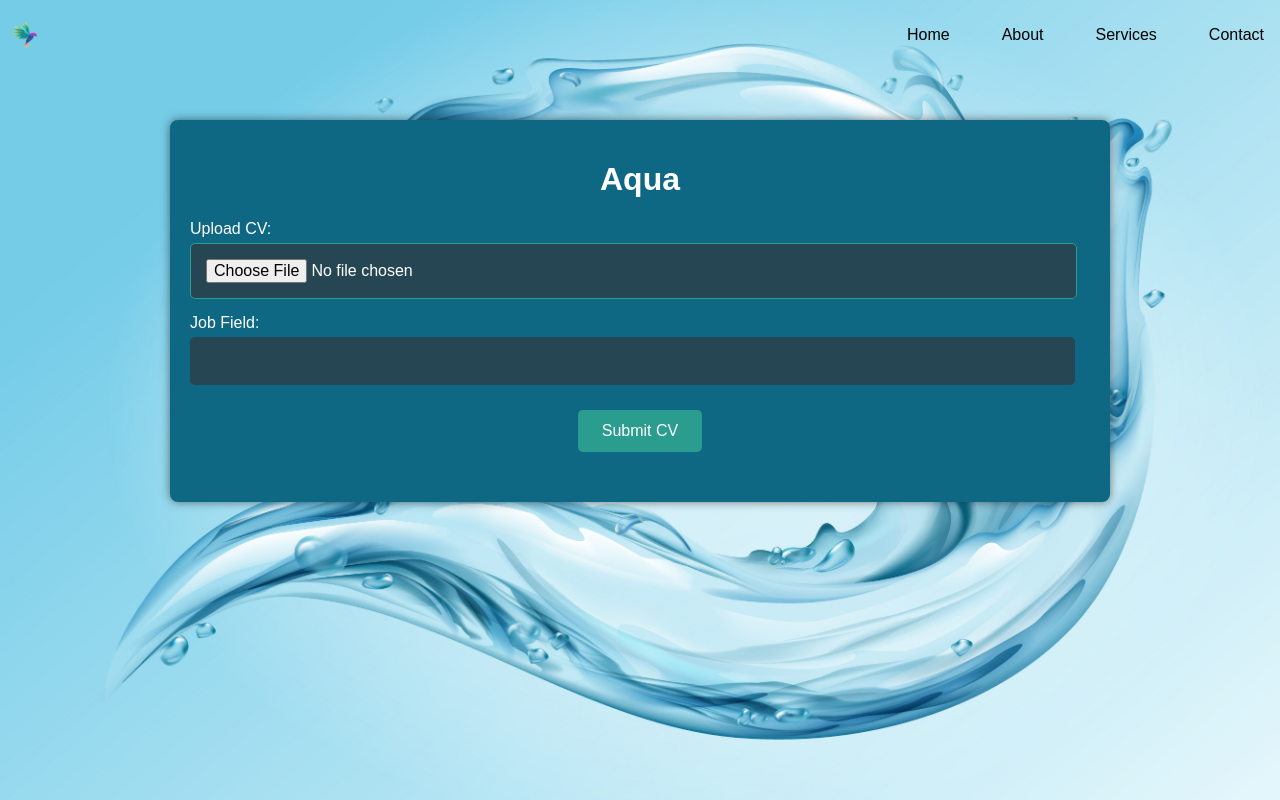
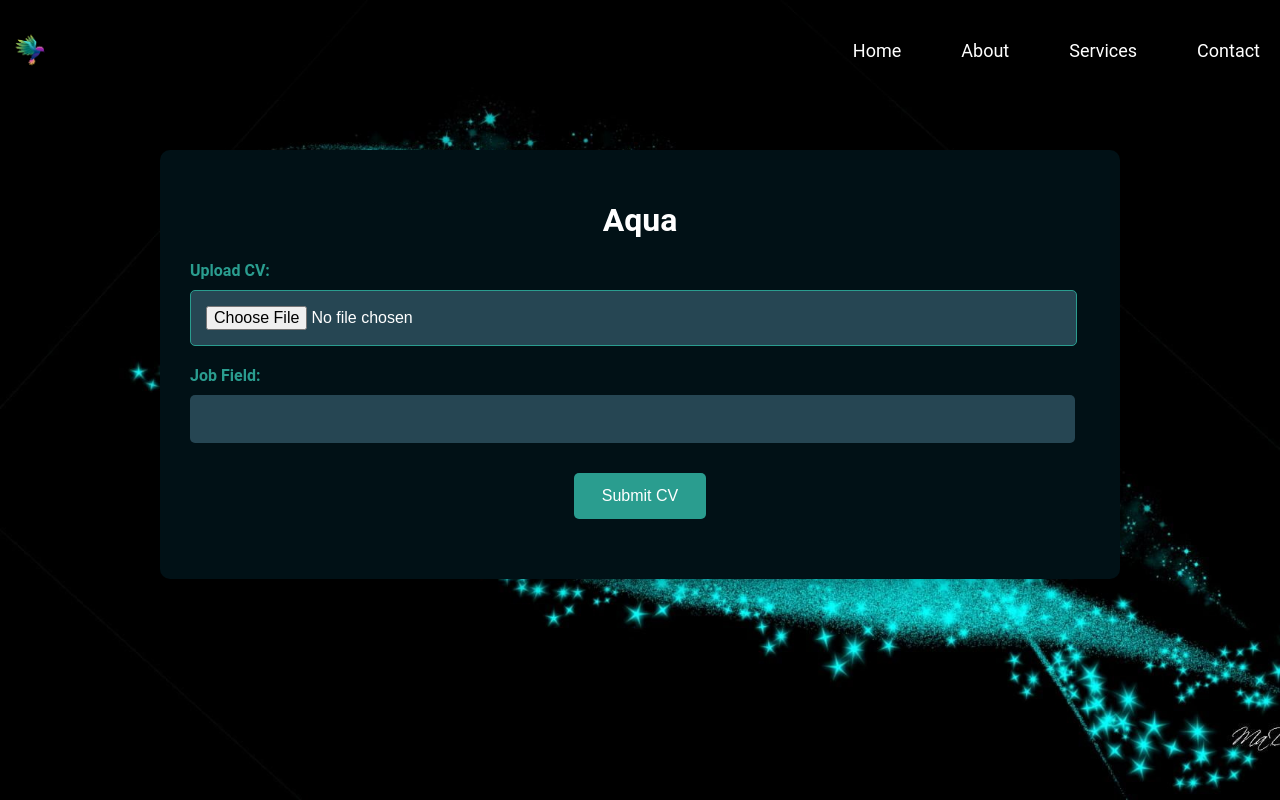
Before and after one commit to usmanmalik07/Aqua-Chatbot, a FastAPI app: page / in a window 1280 px wide. Run offline with FastAPI, Linux system fonts and the light colour scheme.

Commit message:
improved styling

```diff
--- a/static/css/styles.css
+++ b/static/css/styles.css
@@ -1,18 +1,20 @@
 /* Global Styles */
 body {
-    background: url('/static/audio/background.jpg') no-repeat center center fixed;
+    background: url('/static/audio/background2.jpg') no-repeat center center fixed;
     background-size: cover;
     color: #fff;
-    font-family: Arial, sans-serif;
+    font-family: 'Roboto', sans-serif; /* Updated font for a modern look */
     margin: 0;
     padding: 0;
+    transition: background 0.5s ease; /* Smooth background transition */
 }
 
 /* Header and Navbar */
 header {
-    padding: 10px 0;
+    padding: 20px 0;
     position: relative;
     height: 150%;
+    background: rgba(0, 0, 0, 0.5); /* Semi-transparent background */
 }
 
 .navbar {
@@ -22,18 +24,23 @@ header {
     width: 100%;
     height: 200%;
     margin: 0 auto;
-    color: black;
+    padding: 5 20px;
+    color: #fff;
+    /* Gradient background for the navbar */
+    box-shadow: 0 4px 10px rgba(0, 0, 0, 0.2); /* Soft shadow for navbar */
 }
-.hidden {
-    display: none;
-    opacity: 0;
-    transition: opacity 0.5s ease-out;
+
+.logo {
+    height: 60px;
+    width: auto;
+    opacity: 0.9;
+    background: none;
+    transition: transform 0.3s ease;
+    color: #fff; /* Smooth logo transition */
 }
-.logo {
-    height: 50px;
-    width: auto;
-    opacity: 0.8;
-    background: none;
+
+.logo:hover {
+    transform: scale(1.1); /* Slight zoom on hover */
 }
 
 .nav-links {
@@ -48,16 +55,17 @@ header {
 }
 
 .nav-links a {
-    color: #000;
+    color: #fff; /* White color for the links */
     text-decoration: none;
-    font-size: 16px;
-    padding: 8px 16px;
+    font-size: 18px;
+    padding: 10px 20px;
     border-radius: 4px;
-    transition: background-color 0.3s;
+    transition: background-color 0.3s, color 0.3s; /* Smooth transition for background and color */
 }
 
 .nav-links a:hover {
-    background-color: #007BFF;
+    background-color: #007BFF; /* Updated hover effect */
+    color: #fff;
 }
 
 /* Container */
@@ -65,37 +73,43 @@ header {
     width: 80%;
     max-width: 900px;
     margin: 50px auto;
-    padding: 20px;
-    background: rgba(28, 28, 28, 0.9);
-    border-radius: 8px;
-    box-shadow: 0 0 10px rgba(0, 0, 0, 0.5);
+    padding: 30px;
+    background: rgba(30, 30, 30, 0.85); /* Slightly darker background */
+    border-radius: 10px; /* Slightly rounded corners */
+    box-shadow: 0 0 20px rgba(0, 0, 0, 0.5); /* More pronounced shadow */
     text-align: center;
-    background-color: #0e6783;
+    background-color: #011116;
     color: #fff;
+    transition: transform 0.3s ease; /* Smooth transition for container */
+}
+
+.container:hover {
+    transform: scale(1.02); /* Slight zoom on hover */
 }
 
 /* Form */
 .form-group {
-    margin-bottom: 15px;
+    margin-bottom: 20px;
     text-align: left;
     width: 95%;
 }
 
 label {
     display: block;
-    margin-bottom: 5px;
-    color: #fff;
+    margin-bottom: 10px;
+    color: #2a9d8f;
+    font-weight: bold; /* Bolder labels for emphasis */
 }
 
 input[type="file"],
 input[type="text"] {
     width: 100%;
-    padding: 15px; /* Increased padding for more space */
+    padding: 15px;
     border: none;
     border-radius: 5px;
     background-color: #264653;
     color: #fff;
-    font-size: 16px; /* Larger text for better readability */
+    font-size: 16px;
 }
 
 input[type="file"] {
@@ -104,23 +118,26 @@ input[type="file"] {
 
 textarea {
     width: 100%;
-    height: 150px; /* Larger height for coding questions */
-    padding: 15px; /* Increased padding for more space */
+    height: 150px;
+    padding: 15px;
     border: none;
     border-radius: 5px;
     background-color: #264653;
     color: #fff;
-    font-size: 16px; /* Larger text for better readability */
-    resize: vertical; /* Allows users to resize if needed */
+    font-size: 16px;
+    resize: vertical;
 }
+
 #result-container {
     margin-top: 20px;
     font-size: 18px;
     text-align: center;
+    color: #FFD700; /* Gold color for results */
 }
+
 .btn-submit {
     display: inline-block;
-    padding: 12px 24px;
+    padding: 14px 28px;
     margin: 10px 0;
     border: none;
     border-radius: 5px;
@@ -128,11 +145,12 @@ textarea {
     color: #fff;
     font-size: 16px;
     cursor: pointer;
-    transition: background-color 0.3s;
+    transition: background-color 0.3s, transform 0.3s; /* Added transform transition */
 }
 
 .btn-submit:hover {
     background-color: #007BFF;
+    transform: translateY(-3px); /* Slight lift on hover */
 }
 
 #questions {
@@ -142,11 +160,12 @@ textarea {
 /* Footer */
 footer {
     text-align: center;
-    padding: 10px;
-    background-color: rgba(0, 0, 0, 0.7);
+    padding: 15px;
+    background-color: rgba(0, 0, 0, 0.8);
     position: relative;
     width: 100%;
     bottom: 0;
+    box-shadow: 0 -4px 10px rgba(0, 0, 0, 0.2); /* Shadow for footer */
 }
 
 footer p {
@@ -160,6 +179,7 @@ footer p {
     .navbar {
         flex-direction: column;
         align-items: flex-start;
+        padding: 20px 10px;
     }
 
     .nav-links {
@@ -180,6 +200,6 @@ footer p {
     }
 
     textarea {
-        height: 200px; /* Provide more space for coding questions on smaller screens */
+        height: 200px;
     }
 }
--- a/static/js/script.js
+++ b/static/js/script.js
@@ -53,7 +53,7 @@ function displayNextQuestion() {
             <div style="display: flex; align-items: center;">
                 <input type="text" id="answer_${currentQuestionIndex}" name="answers[${currentQuestionIndex}]" style="width: 100%; height: 100%">
                 <button onclick="startSpeechRecognition(${currentQuestionIndex})" style="margin-left: 10px; background: none; border: none; cursor: pointer;">
-                    <img src="/static/audio/microphone.png" alt="Speak" style="width: 24px; height: 24px;">
+                    <img src="/static/audio/logo.svg" alt="Speak" style="width: 24px; height: 24px;">
                 </button>
             </div>
             <div style="display: flex; justify-content: center; margin-top: 10px;">
```
Also changed, not shown: static/audio/background2.jpg (added), static/audio/logo.svg (added).
